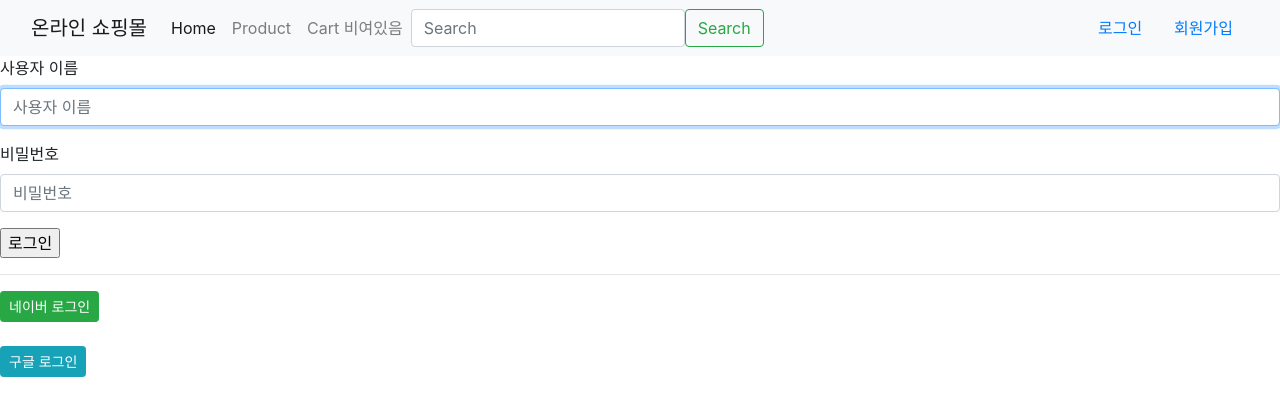
After one commit to uibeom96/project_online_shop, a Django app: page /accounts/login/ in a window 1280 px wide. The commit adds this page. Shown: the top 416 px of the page. Run offline with Django 3.2, Linux system fonts and the light colour scheme; some libraries are stand-ins or nearby versions.

Commit message:
구글 로그인 구현완료

```diff
--- /dev/null
+++ b/accounts/templates/accounts/login.html
@@ -0,0 +1,16 @@
+{% extends 'base.html' %}
+{% block title %} 로그인 페이지 {% endblock %}
+
+{% block content %}
+
+<form action="" method="POST">
+    {% csrf_token %}
+    {% load bootstrap4  %}
+    {% bootstrap_form form %}
+    <input type="submit" value="로그인">
+    <hr>
+
+</form>
+<a href="/social/naver/login" class="btn btn-success btn-sm" >네이버 로그인</a><br><br>
+<a href="/social/google/login" class="btn btn-info btn-sm" >구글 로그인</a>
+{% endblock %}
--- a/accounts/urls.py
+++ b/accounts/urls.py
@@ -1,8 +1,11 @@
 from django.urls import path
 from accounts import views
+from django.contrib.auth import views as auth_view
+
 
 app_name = "accounts"
 
 urlpatterns = [
-
+    path("login/", auth_view.LoginView.as_view(template_name="accounts/login.html"), name="login"),
+    path("logout/", auth_view.LogoutView.as_view(), name="logout")
 ]
--- a/conf/settings/base.py
+++ b/conf/settings/base.py
@@ -15,6 +15,7 @@ INSTALLED_APPS = [
     'django.contrib.messages',
     'django.contrib.staticfiles',
     'django.contrib.humanize',
+    'bootstrap4',
 
     # -------마이 앱-----------
     'users.apps.UsersConfig',
@@ -27,6 +28,7 @@ INSTALLED_APPS = [
     'allauth.account',
     'allauth.socialaccount',
     'allauth.socialaccount.providers.naver',
+    'allauth.socialaccount.providers.google',
 ]
 
 MIDDLEWARE = [
--- a/templates/navbar.html
+++ b/templates/navbar.html
@@ -25,6 +25,14 @@
           <input class="form-control me-2" type="search" placeholder="Search" aria-label="Search">
           <button class="btn btn-outline-success" type="submit">Search</button>
         </form>
+
       </div>
+      {% if user.is_authenticated %}
+      <a href="{% url 'accounts:logout' %}">로그아웃</a>
+
+      {% else %}
+      <a href="{% url 'accounts:login' %}" class="nav-link">로그인</a>
+      <a href="" class="nav-link">회원가입</a>
+      {% endif %}
     </div>
   </nav>
```
